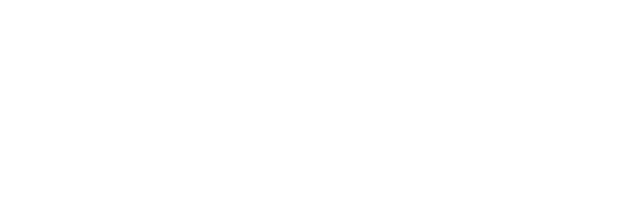
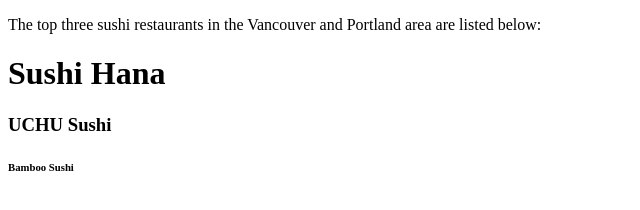
Before and after one commit to soukhjen/HTML-and-CSS-Projects, a plain HTML site: page Assignment.html in a window 1280 px wide. Shown: the whole page, without its empty margins (0-640 px from the left). Drawn offline with Linux system fonts and the light colour scheme.

Commit message:
Updated Assignment pg. 57

```diff
--- a/Assignment.html
+++ b/Assignment.html
@@ -1,9 +1,13 @@
 <!DOCTYPE html>
 <html lang="en">
 	<head>
-		<title>Write title here.</title>
+		<title> Best Sushi Restaurants in Vancouver and Portland </title>
 		<meta charset="utf-8">
 	</head>
 	<body>
+		<p> The top three sushi restaurants in the Vancouver and Portland area are listed below: </p>
+		<h1> Sushi Hana </h1>
+		<h3> UCHU Sushi </h3>
+		<h6> Bamboo Sushi </h6>
 	</body>
 </html>
```
